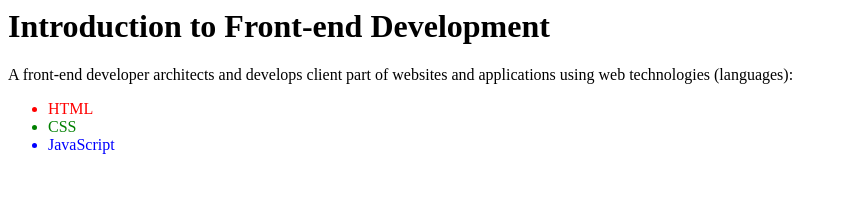
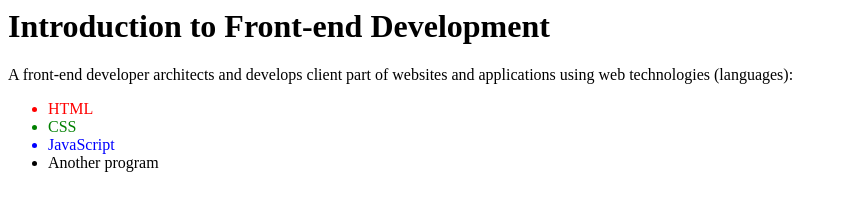
Before and after one commit to BorisJS/Front-end-Develop, a plain HTML site: page index.html in a window 1280 px wide. Shown: the whole page, without its empty margins (0-846 px from the left). Drawn offline with Linux system fonts and the light colour scheme.

Commit message:
New List Item Added

```diff
--- a/index.html
+++ b/index.html
@@ -6,4 +6,5 @@
 <li style="color:red;">HTML</li>
 <li style="color:green;">CSS</li>
 <li style="color:blue;">JavaScript</li>
+<li style="color:black">Another program</li>
 </ul>
```
